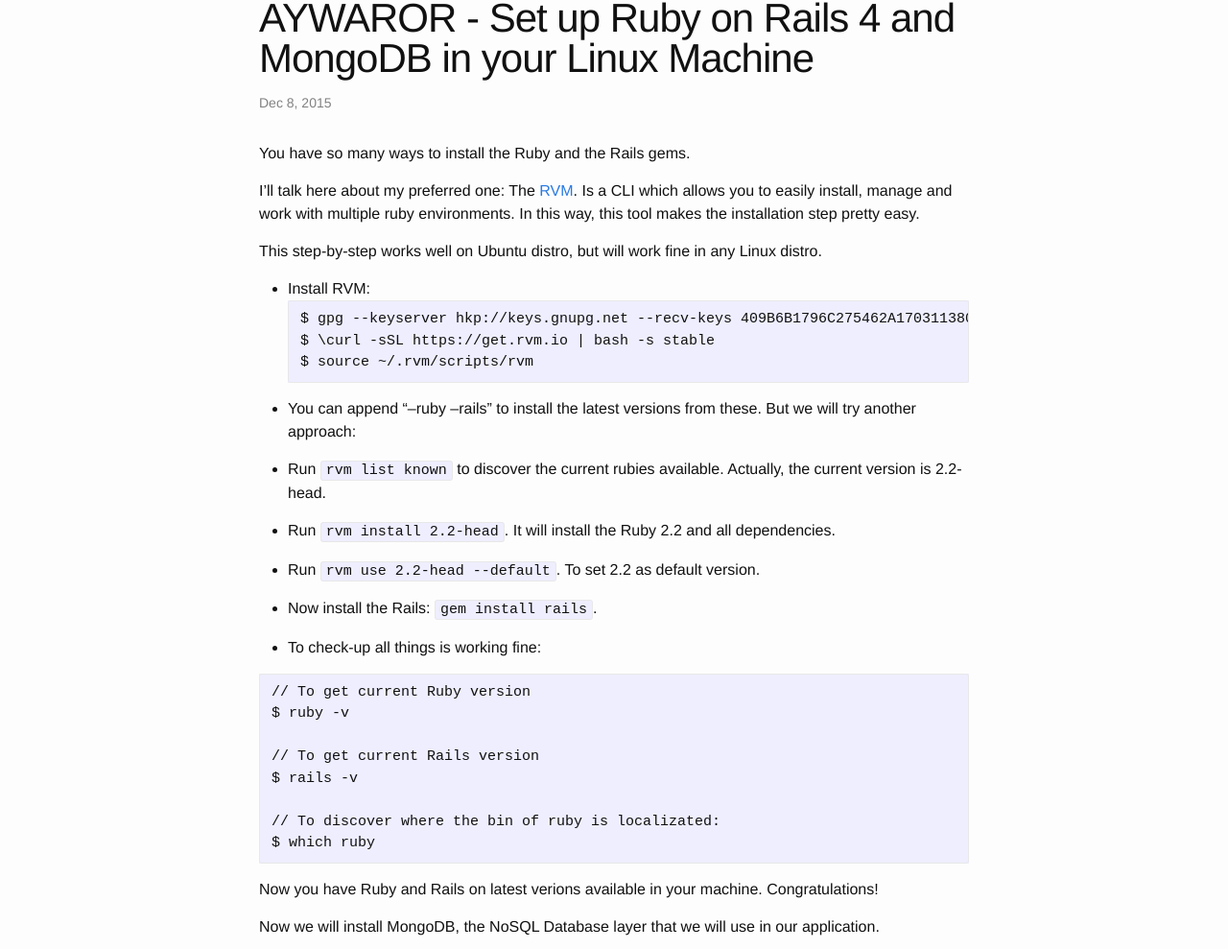
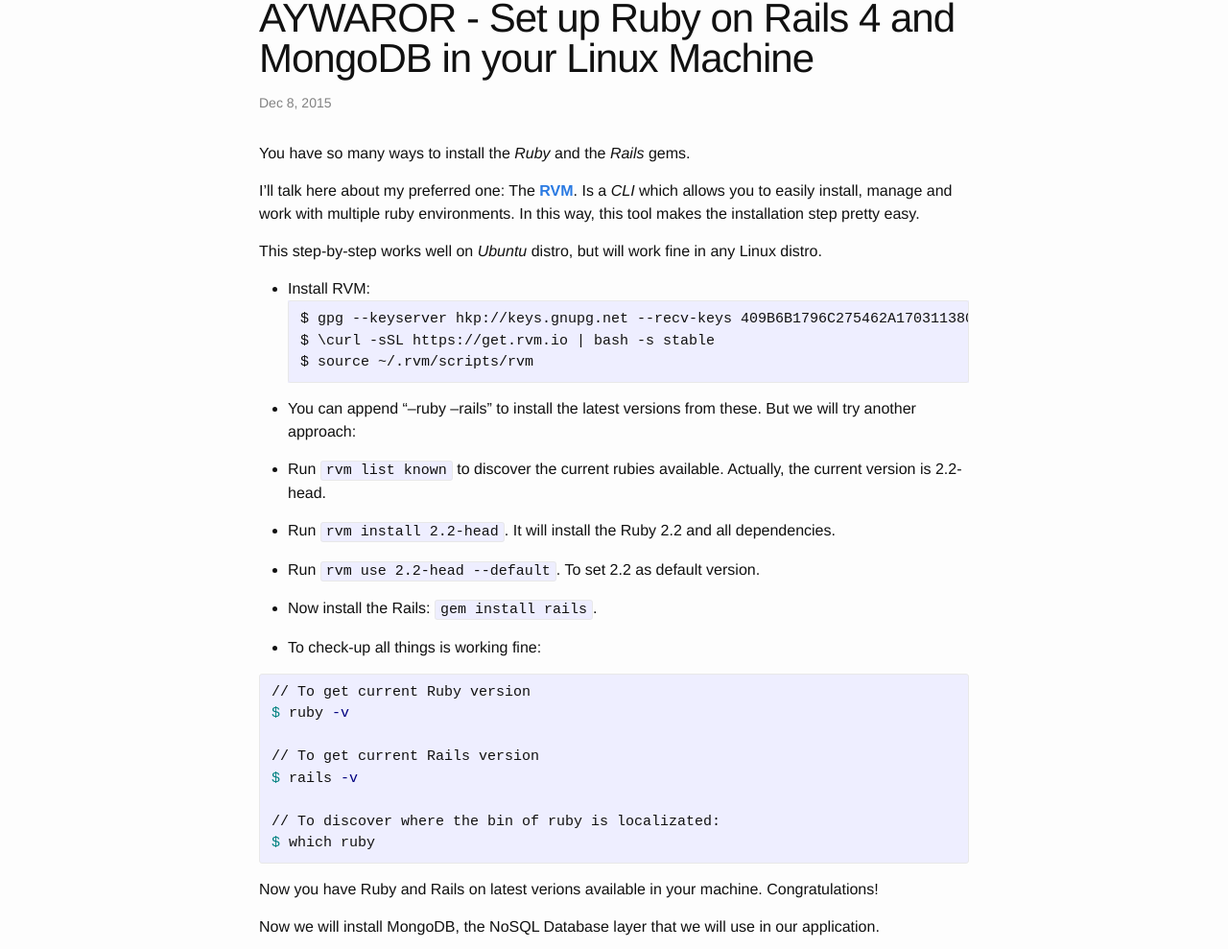
Before and after one commit to dabwax/dabwax.github.io, a Jekyll site: the page built from _posts/2015-12-08-set-up-ruby-on-rails-mongodb-your-linux-machine.markdown, in a window 1280 px wide and 1400 px high. Shown: the part 94-1083 px from the top of the window at 96% size. Built offline with Jekyll 4.4.1, drawn with Linux system fonts in a browser that asks for light colours; some of the changed text lies outside the part shown.

Commit message:
posts gerados

````diff
--- a/_posts/2015-12-08-set-up-ruby-on-rails-mongodb-your-linux-machine.markdown
+++ b/_posts/2015-12-08-set-up-ruby-on-rails-mongodb-your-linux-machine.markdown
@@ -4,11 +4,11 @@ title:  "AYWAROR - Set up Ruby on Rails 4 and MongoDB in your Linux Machine"
 date:   2015-12-08 10:40:51 -0200
 categories: ruby rails guide ayawaror
 ---
-You have so many ways to install the Ruby and the Rails gems.
+You have so many ways to install the *Ruby* and the *Rails* gems.
 
-I'll talk here about my preferred one: The [RVM](http://rvm.io/). Is a CLI which allows you to easily install, manage and work with multiple ruby environments. In this way, this tool makes the installation step pretty easy.
+I'll talk here about my preferred one: The **[RVM](http://rvm.io/)**. Is a *CLI* which allows you to easily install, manage and work with multiple ruby environments. In this way, this tool makes the installation step pretty easy.
 
-This step-by-step works well on Ubuntu distro, but will work fine in any Linux distro.
+This step-by-step works well on *Ubuntu* distro, but will work fine in any Linux distro.
 
 * Install RVM:
 ```
@@ -29,7 +29,7 @@ $ source ~/.rvm/scripts/rvm
 
 * To check-up all things is working fine:
 
-```
+{% highlight shell %}
 // To get current Ruby version
 $ ruby -v
 
@@ -38,7 +38,7 @@ $ rails -v
 
 // To discover where the bin of ruby is localizated:
 $ which ruby
-```
+{% endhighlight %}
 
 Now you have Ruby and Rails on latest verions available in your machine. Congratulations!
 
@@ -74,7 +74,7 @@ $ sudo mkdir /data/db
 $ sudo service mongod start
 ```
 
-Congratulations! Now you have Rails and MongoDB installed on the best way! It will work fine as fuck.
+**Congratulations**! Now you have *Rails* and *MongoDB* installed on the best way! It will work fine as fuck.
 
 In the next topic, i will explain about generating a new application with Rails console and with MongoDB as default ORM.
 
````
